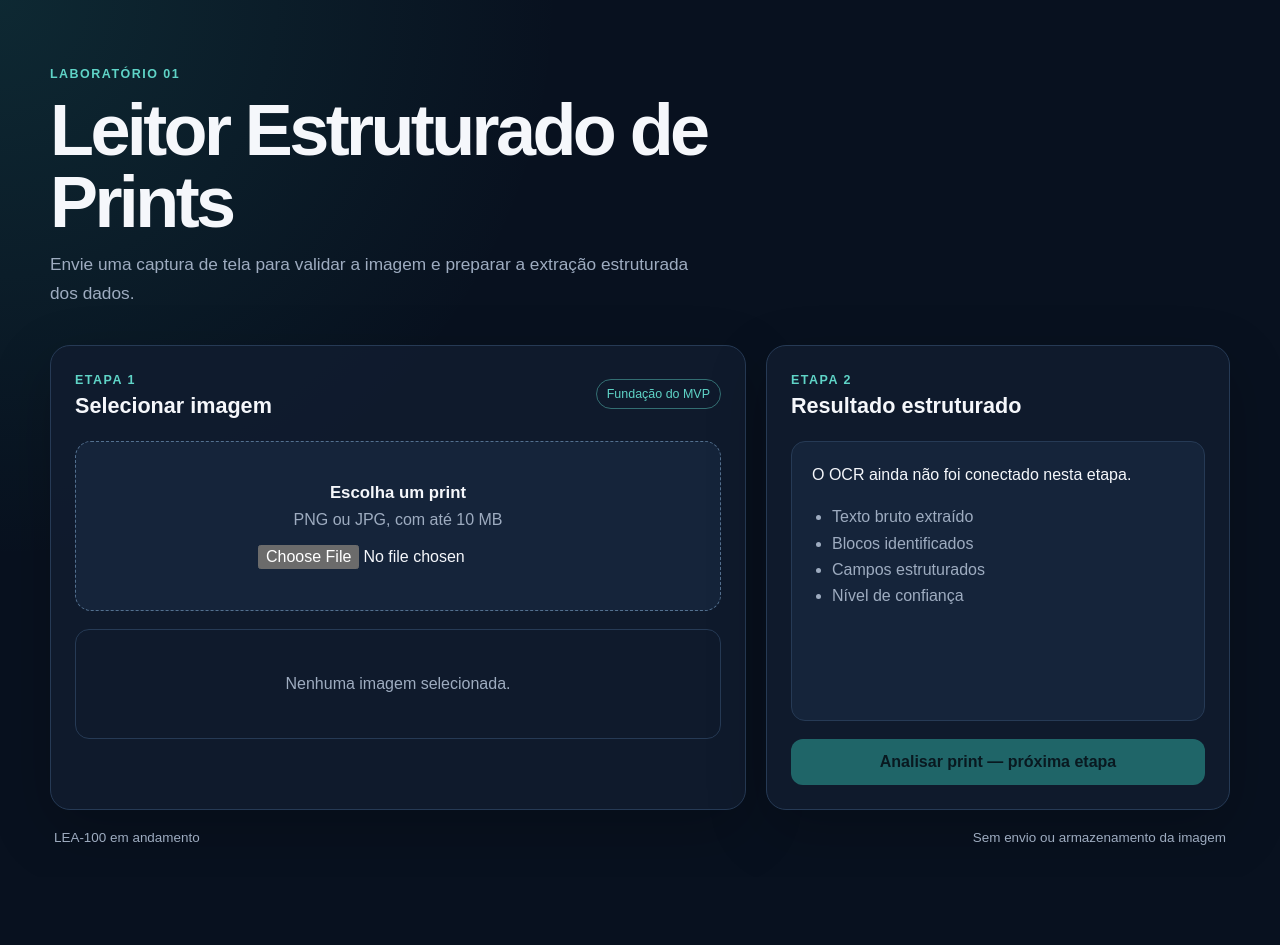
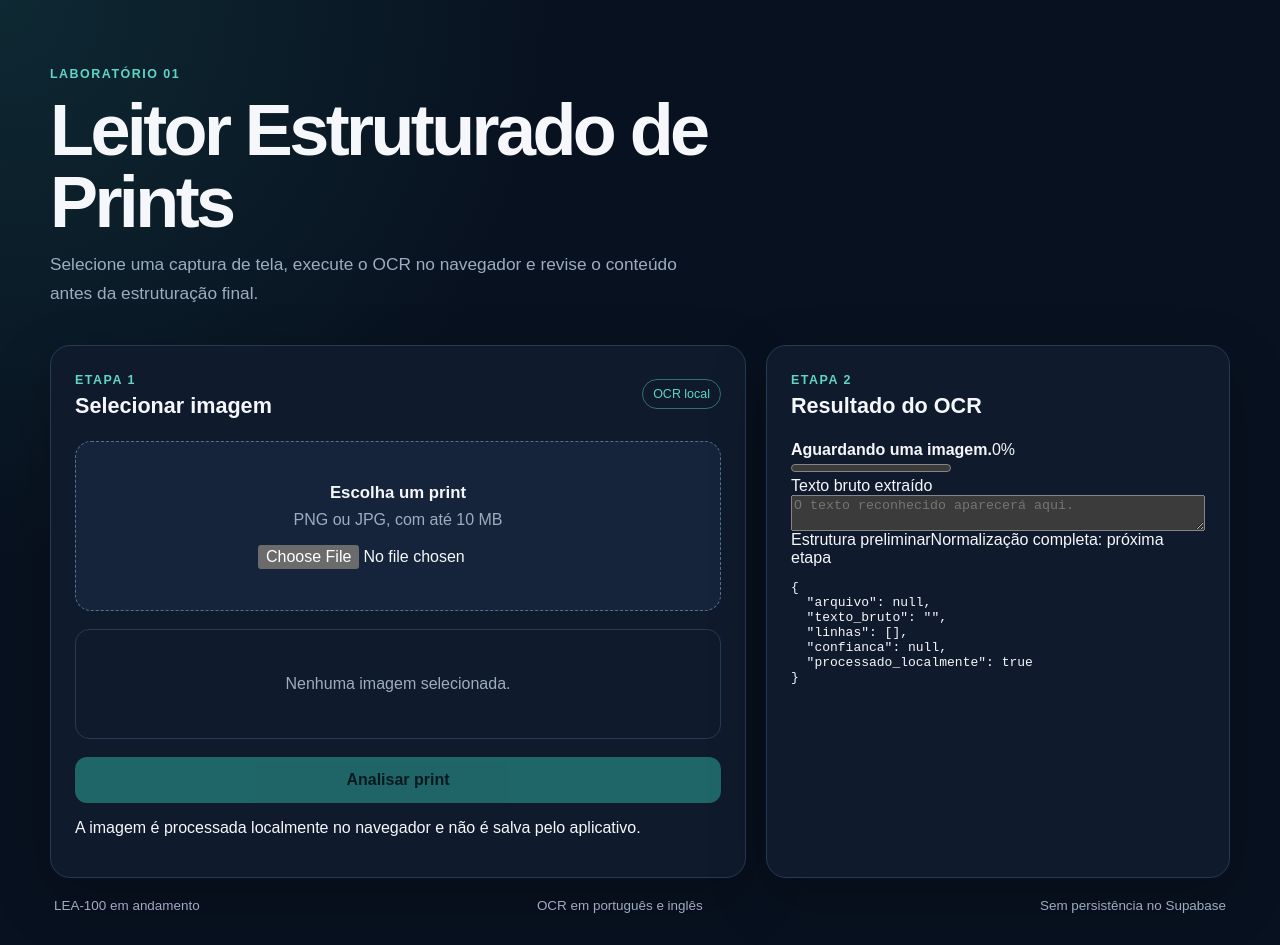
Before and after one commit to leon337/programa_leitor_de_prints, a Next.js app: page / in a window 1280 px wide. Before the commit the page ends 877 px from the top, so only its background shows below. Built offline with nearby package versions, Linux system fonts and the light colour scheme.

Commit message:
feat(lea-100): integrar OCR local com Tesseract.js

```diff
--- a/app/page.tsx
+++ b/app/page.tsx
@@ -1,15 +1,36 @@
 "use client";
 
 import Image from "next/image";
-import { ChangeEvent, useEffect, useState } from "react";
+import { ChangeEvent, useEffect, useMemo, useRef, useState } from "react";
+import { createWorker } from "tesseract.js";
 
 const ACCEPTED_TYPES = ["image/png", "image/jpeg"];
 const MAX_FILE_SIZE_BYTES = 10 * 1024 * 1024;
 
+type OcrState = "idle" | "processing" | "success" | "error";
+
+function formatOcrStatus(status: string) {
+  const labels: Record<string, string> = {
+    "loading tesseract core": "Carregando o mecanismo de OCR",
+    "initializing tesseract": "Inicializando o OCR",
+    "loading language traineddata": "Carregando os idiomas português e inglês",
+    "initializing api": "Preparando a análise da imagem",
+    "recognizing text": "Reconhecendo o texto",
+  };
+
+  return labels[status] ?? "Processando a imagem";
+}
+
 export default function Home() {
+  const fileInputRef = useRef<HTMLInputElement>(null);
   const [selectedFile, setSelectedFile] = useState<File | null>(null);
   const [previewUrl, setPreviewUrl] = useState<string | null>(null);
   const [error, setError] = useState<string | null>(null);
+  const [ocrState, setOcrState] = useState<OcrState>("idle");
+  const [ocrProgress, setOcrProgress] = useState(0);
+  const [ocrStatus, setOcrStatus] = useState("Aguardando uma imagem.");
+  const [extractedText, setExtractedText] = useState("");
+  const [confidence, setConfidence] = useState<number | null>(null);
 
   useEffect(() => {
     return () => {
@@ -19,10 +40,38 @@ export default function Home() {
     };
   }, [previewUrl]);
 
+  const structuredPreview = useMemo(() => {
+    const lines = extractedText
+      .split(/\r?\n/)
+      .map((line) => line.trim())
+      .filter(Boolean);
+
+    return {
+      arquivo: selectedFile?.name ?? null,
+      texto_bruto: extractedText,
+      linhas: lines,
+      confianca: confidence === null ? null : Number((confidence / 100).toFixed(4)),
+      processado_localmente: true,
+    };
+  }, [confidence, extractedText, selectedFile]);
+
+  function resetOcr() {
+    setOcrState("idle");
+    setOcrProgress(0);
+    setOcrStatus("Aguardando uma imagem.");
+    setExtractedText("");
+    setConfidence(null);
+  }
+
   function clearSelection() {
     setSelectedFile(null);
     setPreviewUrl(null);
     setError(null);
+    resetOcr();
+
+    if (fileInputRef.current) {
+      fileInputRef.current.value = "";
+    }
   }
 
   function handleFileChange(event: ChangeEvent<HTMLInputElement>) {
@@ -34,24 +83,75 @@ export default function Home() {
     }
 
     if (!ACCEPTED_TYPES.includes(file.type)) {
-      setSelectedFile(null);
-      setPreviewUrl(null);
+      clearSelection();
       setError("Formato inválido. Envie uma imagem PNG ou JPG.");
-      event.target.value = "";
       return;
     }
 
     if (file.size > MAX_FILE_SIZE_BYTES) {
-      setSelectedFile(null);
-      setPreviewUrl(null);
+      clearSelection();
       setError("A imagem deve ter no máximo 10 MB.");
-      event.target.value = "";
       return;
     }
 
     setError(null);
+    resetOcr();
     setSelectedFile(file);
     setPreviewUrl(URL.createObjectURL(file));
+  }
+
+  async function handleAnalyze() {
+    if (!selectedFile || ocrState === "processing") {
+      return;
+    }
+
+    setError(null);
+    setOcrState("processing");
+    setOcrProgress(0);
+    setOcrStatus("Preparando o OCR local.");
+    setExtractedText("");
+    setConfidence(null);
+
+    let worker: Awaited<ReturnType<typeof createWorker>> | null = null;
+
+    try {
+      worker = await createWorker(["por", "eng"], 1, {
+        logger: (message) => {
+          if (typeof message.progress === "number") {
+            setOcrProgress(Math.round(message.progress * 100));
+          }
+
+          if (message.status) {
+            setOcrStatus(formatOcrStatus(message.status));
+          }
+        },
+      });
+
+      const result = await worker.recognize(selectedFile);
+      const text = result.data.text.trim();
+
+      if (!text) {
+        setOcrState("error");
+        setOcrStatus("Nenhum texto foi identificado. Tente uma imagem mais nítida.");
+        return;
+      }
+
+      setExtractedText(text);
+      setConfidence(result.data.confidence);
+      setOcrProgress(100);
+      setOcrStatus("Texto extraído. Revise o conteúdo antes de continuar.");
+      setOcrState("success");
+    } catch (caughtError) {
+      console.error(caughtError);
+      setOcrState("error");
+      setOcrStatus(
+        "Não foi possível executar o OCR. Verifique a conexão e tente novamente.",
+      );
+    } finally {
+      if (worker) {
+        await worker.terminate();
+      }
+    }
   }
 
   return (
@@ -60,8 +160,8 @@ export default function Home() {
         <span className="eyebrow">Laboratório 01</span>
         <h1>Leitor Estruturado de Prints</h1>
         <p>
-          Envie uma captura de tela para validar a imagem e preparar a extração
-          estruturada dos dados.
+          Selecione uma captura de tela, execute o OCR no navegador e revise o
+          conteúdo antes da estruturação final.
         </p>
       </header>
 
@@ -72,18 +172,20 @@ export default function Home() {
               <span className="step-label">Etapa 1</span>
               <h2>Selecionar imagem</h2>
             </div>
-            <span className="status-badge">Fundação do MVP</span>
+            <span className="status-badge">OCR local</span>
           </div>
 
           <label className="drop-zone" htmlFor="print-file">
             <strong>Escolha um print</strong>
             <span>PNG ou JPG, com até 10 MB</span>
             <input
+              ref={fileInputRef}
               id="print-file"
               name="print-file"
               type="file"
               accept="image/png,image/jpeg"
               onChange={handleFileChange}
+              disabled={ocrState === "processing"}
             />
           </label>
 
@@ -96,7 +198,12 @@ export default function Home() {
                   <strong>{selectedFile.name}</strong>
                   <span>{(selectedFile.size / 1024).toFixed(1)} KB</span>
                 </div>
-                <button type="button" className="text-button" onClick={clearSelection}>
+                <button
+                  type="button"
+                  className="text-button"
+                  onClick={clearSelection}
+                  disabled={ocrState === "processing"}
+                >
                   Remover
                 </button>
               </div>
@@ -116,35 +223,69 @@ export default function Home() {
               <span>Nenhuma imagem selecionada.</span>
             </div>
           )}
+
+          <button
+            type="button"
+            className="primary-button"
+            onClick={handleAnalyze}
+            disabled={!selectedFile || ocrState === "processing"}
+          >
+            {ocrState === "processing" ? "Analisando..." : "Analisar print"}
+          </button>
+
+          <p className="privacy-note">
+            A imagem é processada localmente no navegador e não é salva pelo
+            aplicativo.
+          </p>
         </article>
 
         <article className="panel result-panel">
           <div className="panel-heading">
             <div>
               <span className="step-label">Etapa 2</span>
-              <h2>Resultado estruturado</h2>
+              <h2>Resultado do OCR</h2>
             </div>
+            {confidence !== null ? (
+              <span className="confidence-badge">
+                Confiança: {confidence.toFixed(1)}%
+              </span>
+            ) : null}
           </div>
 
-          <div className="result-placeholder">
-            <p>O OCR ainda não foi conectado nesta etapa.</p>
-            <ul>
-              <li>Texto bruto extraído</li>
-              <li>Blocos identificados</li>
-              <li>Campos estruturados</li>
-              <li>Nível de confiança</li>
-            </ul>
+          <div className={`ocr-status ocr-status-${ocrState}`} aria-live="polite">
+            <div className="progress-header">
+              <strong>{ocrStatus}</strong>
+              <span>{ocrProgress}%</span>
+            </div>
+            <progress max={100} value={ocrProgress} />
           </div>
 
-          <button type="button" className="primary-button" disabled>
-            Analisar print — próxima etapa
-          </button>
+          <label className="field-label" htmlFor="raw-text">
+            Texto bruto extraído
+          </label>
+          <textarea
+            id="raw-text"
+            className="text-result"
+            value={extractedText}
+            onChange={(event) => setExtractedText(event.target.value)}
+            placeholder="O texto reconhecido aparecerá aqui."
+            disabled={ocrState === "processing"}
+          />
+
+          <div className="json-heading">
+            <span className="field-label">Estrutura preliminar</span>
+            <span>Normalização completa: próxima etapa</span>
+          </div>
+          <pre className="json-preview">
+            {JSON.stringify(structuredPreview, null, 2)}
+          </pre>
         </article>
       </section>
 
       <footer className="project-footer">
         <span>LEA-100 em andamento</span>
-        <span>Sem envio ou armazenamento da imagem</span>
+        <span>OCR em português e inglês</span>
+        <span>Sem persistência no Supabase</span>
       </footer>
     </main>
   );
```
